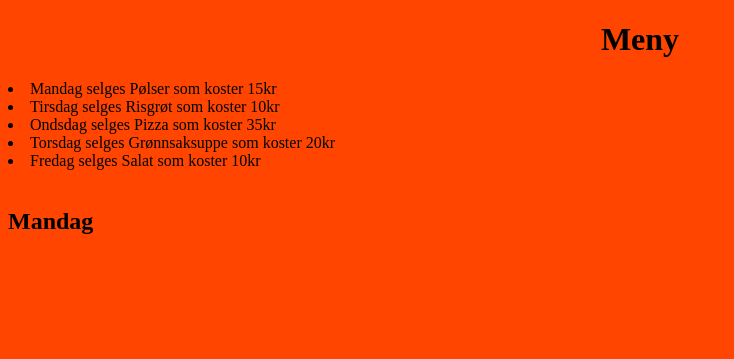
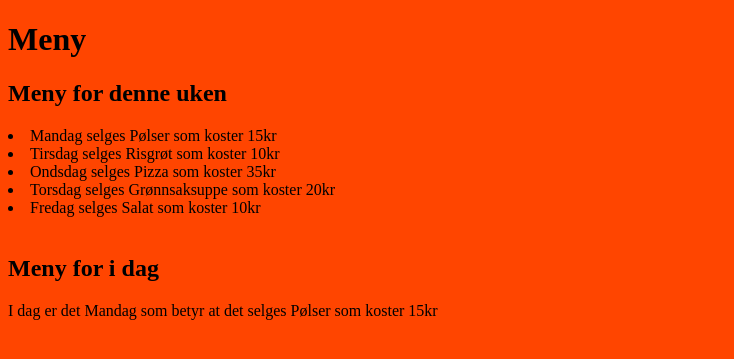
Before and after one commit to Lavaboy080/kant2, a Flask app: page /meny in a window 1280 px wide. Shown: the part 186-545 px from the top of the page, without its empty margins (0-734 px from the left). Run offline with Flask 3, Linux system fonts and the light colour scheme.

Commit message:
lagde en liste med verdier i app.py og lagde en dagens meny i meny.html

```diff
--- a/app.py
+++ b/app.py
@@ -3,8 +3,10 @@ import datetime
 
 app = Flask(__name__)
 
+matretter = ['Pølser','Risgrøt','Pizza','Grønnsaksuppe','Salat']
+pris = ['15kr','10kr','35kr','20kr','10kr']
+ukedager = ['Mandag','Tirsdag','Ondsdag','Torsdag','Fredag']
 dager = {'Monday':'Mandag','Tuesday':'Tirsdag','Wednesday':'Ondsdag','Thursday':'Torsdag','Friday':'Fredag'}
-ukedager = ['Mandag','Tirsdag','Ondsdag','Torsdag','Fredag']
 verdi = {'Pølser':'15kr','Risgrøt':'10kr','Pizza':'35kr','Grønnsaksuppe':'20kr','Salat':'10kr'}
 beskribelse ={'Pølser':'Pølse i brød','Risgrøt':'Glutenfri Risgrøt','Pizza':'Pizzastykke med peperoni','Grønnsaksuppe':'Suppe med gulrot og potet','Salat':'Salat med tomat og agurk'}
 dag = datetime.datetime.now().strftime("%A")
@@ -17,7 +19,7 @@ def index():
 
 @app.route('/meny')
 def meny():
-    return render_template("meny.html",dager=dager,verdi=verdi,beskribelse=beskribelse,dag=dag,ukedager=ukedager)
+    return render_template("meny.html",dager=dager,verdi=verdi,beskribelse=beskribelse,dag=dag,ukedager=ukedager,matretter=matretter,pris=pris)
 
 @app.route('/varer')
 def varer():
--- a/static/css/style.css
+++ b/static/css/style.css
@@ -1,9 +1,5 @@
 body {
     background-color: orangered;
-}
-
-h1 {
-    text-align: center;
 }
 
 .navbar {
--- a/templates/meny.html
+++ b/templates/meny.html
@@ -4,15 +4,16 @@
 
 {% block content %}
 <h1>Meny</h1>
-
+<h2>Meny for denne uken</h2>
 {% for element in verdi %}
     <li>{{ukedager[loop.index0]}} selges {{element}} som koster {{verdi[element]}}</li>
 
 {% endfor %}
 <br>
+<h2>Meny for i dag</h2>
 {% for element in dager %}
     {% if dag == element %}
-    <h2>{{dager[element]}}</h2>
+    <p>I dag er det {{dager[element]}} som betyr at det selges {{matretter[loop.index0]}} som koster {{pris[loop.index0]}}</p>
     {% endif %}
 {% endfor %}
 {% endblock %}
```
